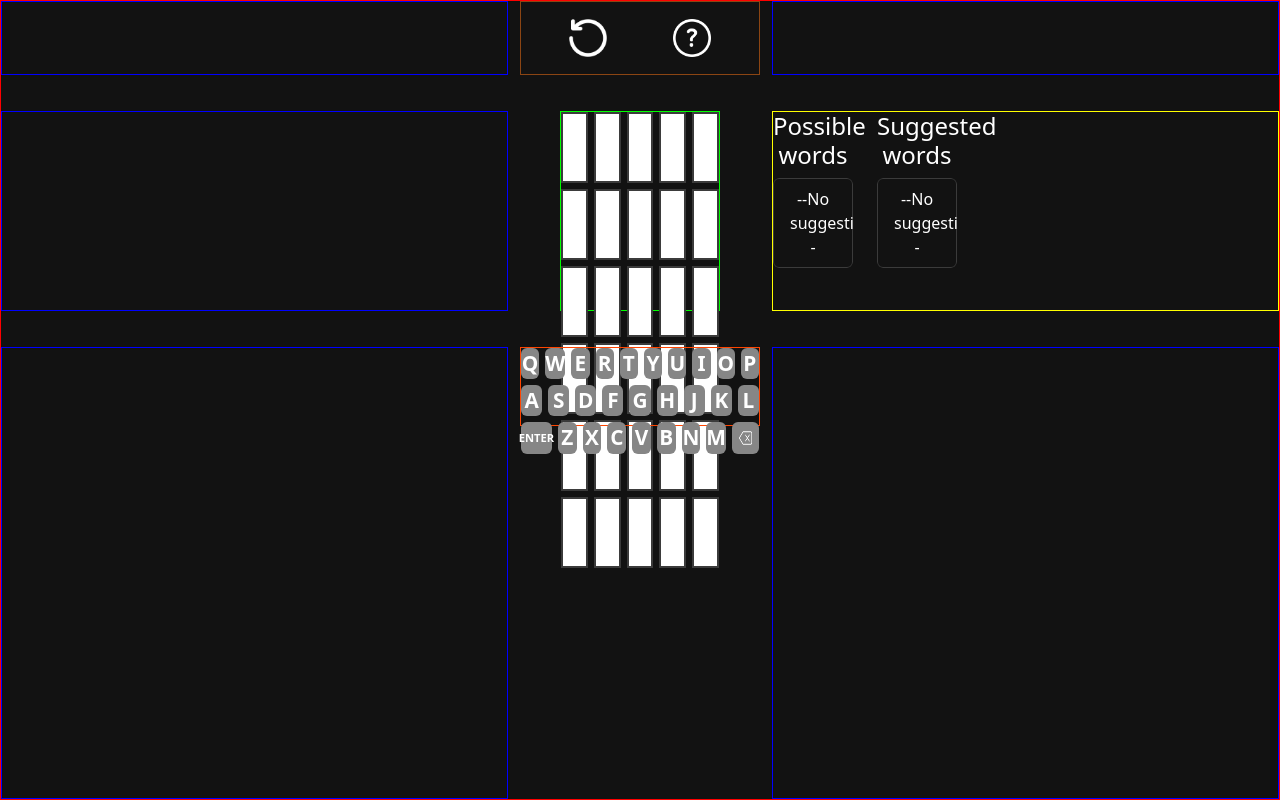
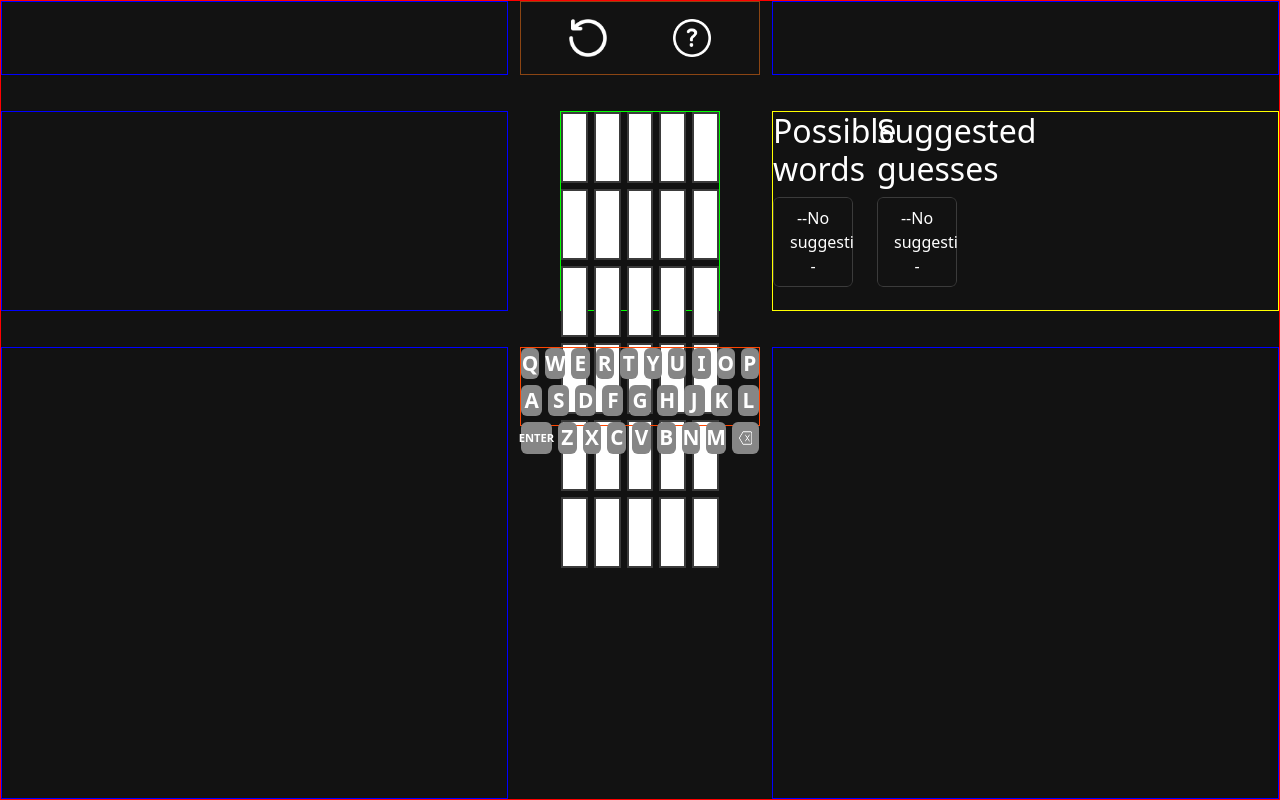
Before and after one commit to perssonoliver/WordleAssistant, a React (Vite) app in the folder wordle-solver/: page / in a window 1280 px wide. Built offline with nearby package versions, Linux system fonts and the light colour scheme.

Commit message:
edited scoring system

```diff
--- a/wordle-solver/src/WordList.jsx
+++ b/wordle-solver/src/WordList.jsx
@@ -1,5 +1,6 @@
 import { useState, useEffect } from 'react'
 import './WordList.css'
+import dict from './dict.mjs'
 
 const ALPHABET = 'ABCDEFGHIJKLMNOPQRSTUVWXYZ'
 
@@ -41,6 +42,33 @@ function WordList({ wordList, validLetters, validLetterFrequencies, fillWord, ro
                 }
             }
             scores[currWord] = score
+        }
+
+        if (wordList.length > 2 && wordList.length < 20 && Object.keys(validLetterFrequencies).length < 5) {
+            // with 20 or less words left, suggest words that cover as many letters as possible
+            // from the letters in the words that are currently neither black, green, or yellow
+            // (+2 points for each letter)
+
+            const multiplier = Object.keys(validLetterFrequencies).length
+            const unusedLetters = getUnusedLetters()
+
+            for (const word of dict) {
+                if (wordList.includes(word)) {
+                    continue
+                }
+
+                let visitedLetters = []
+                let score = 0
+                for (const letter of unusedLetters) {
+                    if (word.includes(letter) && !visitedLetters.includes(letter)) {
+                        score += 0.45 * multiplier
+                        visitedLetters.push(letter)
+                    }
+                }
+                if (score > 2.5) {
+                    scores[word] = score
+                }
+            }
         }
         console.log('sorted scores: ', Object.fromEntries(Object.entries(scores).sort((a, b) => b[1] - a[1])))
         setSuggestedWords(Object.keys(scores).sort((a, b) => scores[b] - scores[a]).slice(0, 8))
@@ -105,10 +133,23 @@ function WordList({ wordList, validLetters, validLetterFrequencies, fillWord, ro
         return yellowLetterIndexFrequencies
     }
 
+    function getUnusedLetters() {
+        const usedLetters = Object.keys(validLetterFrequencies)
+        let unusedLetters = []
+        for (const word of wordList) {
+            for (const letter of word) {
+                if (!usedLetters.includes(letter) && !unusedLetters.includes(letter)) {
+                    unusedLetters.push(letter)
+                }
+            }
+        }
+        return unusedLetters
+    }
+
     return (
         <div className='word-list-container'>
             <div className='word-list' style={{ width: `${screenWidth * 0.1}px` }}>
-                <h2 className='fs-4 word-list-header'>Possible words</h2>
+                <h2 className='fs-7 word-list-header'>Possible words</h2>
                 <ul className='list-group'>
                     {!hasWords && <li className='list-group-item default-list-item'>--No suggestions--</li>}
                     {hasWords && wordList.map((word, i) => (
@@ -123,7 +164,7 @@ function WordList({ wordList, validLetters, validLetterFrequencies, fillWord, ro
             </div>
 
             <div className='word-list' style={{ width: `${screenWidth * 0.1}px` }}>
-                <h2 className='fs-4 word-list-header'>Suggested words</h2>
+                <h2 className='fs-7 word-list-header'>Suggested guesses</h2>
                 <ul className='list-group'>
                     {!hasWords && <li className='list-group-item default-list-item'>--No suggestions--</li>}
                     {hasWords && suggestedWords.map((word, i) => (
```
Also changed, not shown: 1 other file (tests, documents, lock files or other folders).
